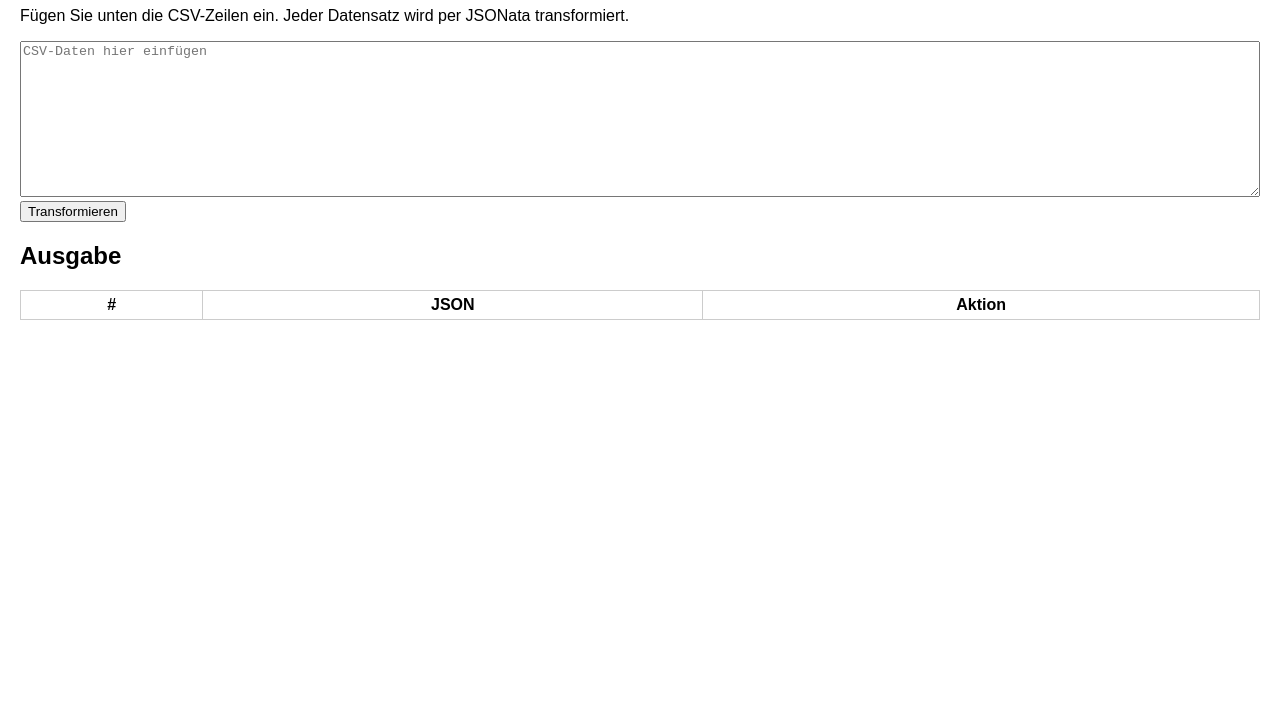
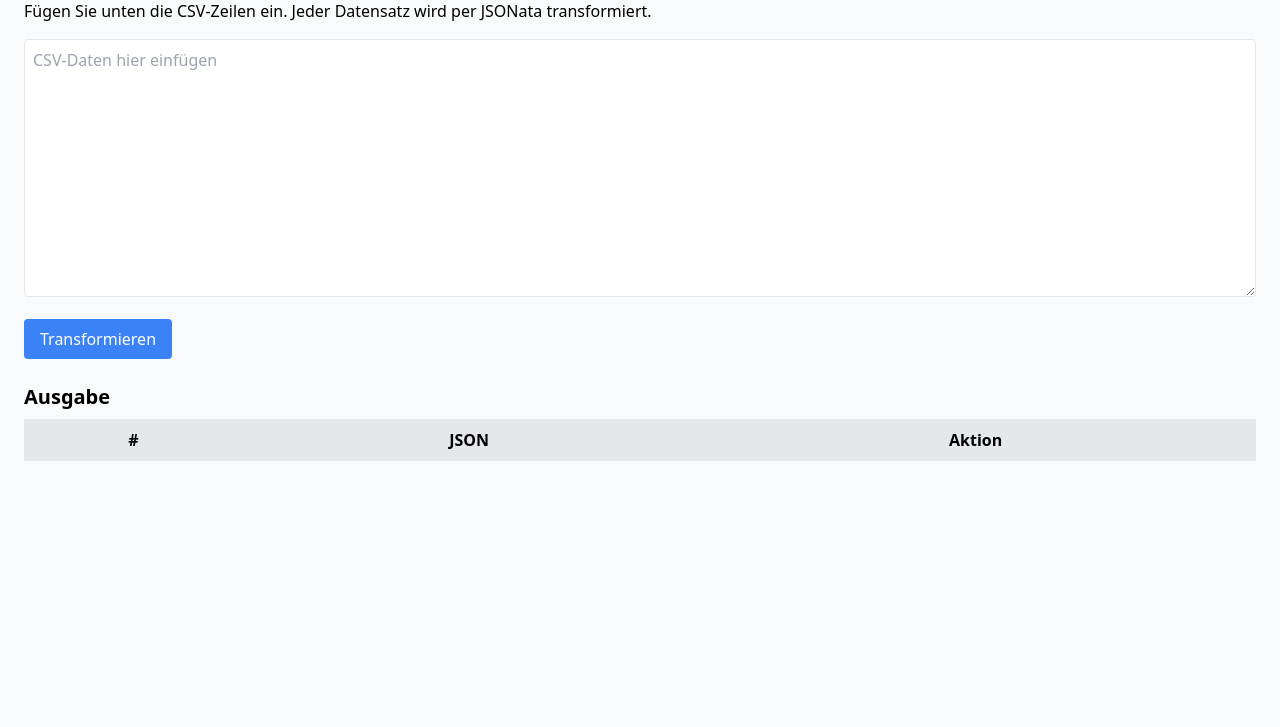
Before and after one commit to terades/plm, a plain HTML site: page transform.html in a window 1280 px wide. Shown: the part 73-800 px from the top of the page. Drawn offline with nearby package versions, Linux system fonts and the light colour scheme; a script that the page names is missing.

Commit message:
Improve layout with Tailwind and fix JSON parsing

```diff
--- a/transform.html
+++ b/transform.html
@@ -3,23 +3,20 @@
 <head>
 <meta charset="UTF-8">
 <title>Produktionsauftrag Transformation</title>
+<script src="https://cdn.tailwindcss.com"></script>
 <style>
-  body { font-family: Arial, sans-serif; margin: 20px; }
-  textarea { width: 100%; box-sizing: border-box; }
-  #resultsTable { width: 100%; border-collapse: collapse; margin-top: 10px; }
-  #resultsTable th, #resultsTable td { border: 1px solid #ccc; padding: 5px; vertical-align: top; }
   pre { margin: 0; white-space: pre-wrap; word-break: break-word; }
 </style>
 </head>
-<body>
-<h1>CSV zu JSON Transformation</h1>
-<p>Fügen Sie unten die CSV-Zeilen ein. Jeder Datensatz wird per JSONata transformiert.</p>
-<textarea id="csvInput" rows="10" placeholder="CSV-Daten hier einfügen"></textarea>
-<button id="transformButton">Transformieren</button>
-<h2>Ausgabe</h2>
-<table id="resultsTable">
+<body class="p-6 font-sans bg-gray-50">
+<h1 class="text-2xl font-semibold mb-4">CSV zu JSON Transformation</h1>
+<p class="mb-4">Fügen Sie unten die CSV-Zeilen ein. Jeder Datensatz wird per JSONata transformiert.</p>
+<textarea id="csvInput" rows="10" class="w-full p-2 border rounded mb-4" placeholder="CSV-Daten hier einfügen"></textarea>
+<button id="transformButton" class="px-4 py-2 bg-blue-500 text-white rounded mb-6">Transformieren</button>
+<h2 class="text-xl font-semibold mb-2">Ausgabe</h2>
+<table id="resultsTable" class="w-full table-auto border-collapse">
   <thead>
-    <tr><th>#</th><th>JSON</th><th>Aktion</th></tr>
+    <tr class="bg-gray-200"><th class="border p-2">#</th><th class="border p-2">JSON</th><th class="border p-2">Aktion</th></tr>
   </thead>
   <tbody></tbody>
 </table>
@@ -153,6 +150,7 @@ document.getElementById('transformButton').addEventListener('click', () => {
     if (jsonPart.startsWith('"') && jsonPart.endsWith('"')) {
       jsonPart = jsonPart.slice(1, -1);
     }
+    jsonPart = jsonPart.replace(/""/g, '"');
     let formatted;
     try {
       const message = JSON.parse(jsonPart);
@@ -163,13 +161,17 @@ document.getElementById('transformButton').addEventListener('click', () => {
     }
     const tr = document.createElement('tr');
     const tdIndex = document.createElement('td');
+    tdIndex.className = 'border p-2';
     tdIndex.textContent = idx + 1;
     const tdJson = document.createElement('td');
+    tdJson.className = 'border p-2';
     const pre = document.createElement('pre');
     pre.textContent = formatted;
     tdJson.appendChild(pre);
     const tdAction = document.createElement('td');
+    tdAction.className = 'border p-2';
     const btn = document.createElement('button');
+    btn.className = 'px-2 py-1 bg-green-500 text-white rounded';
     btn.textContent = 'Kopieren';
     btn.addEventListener('click', () => navigator.clipboard.writeText(formatted));
     tdAction.appendChild(btn);
```
